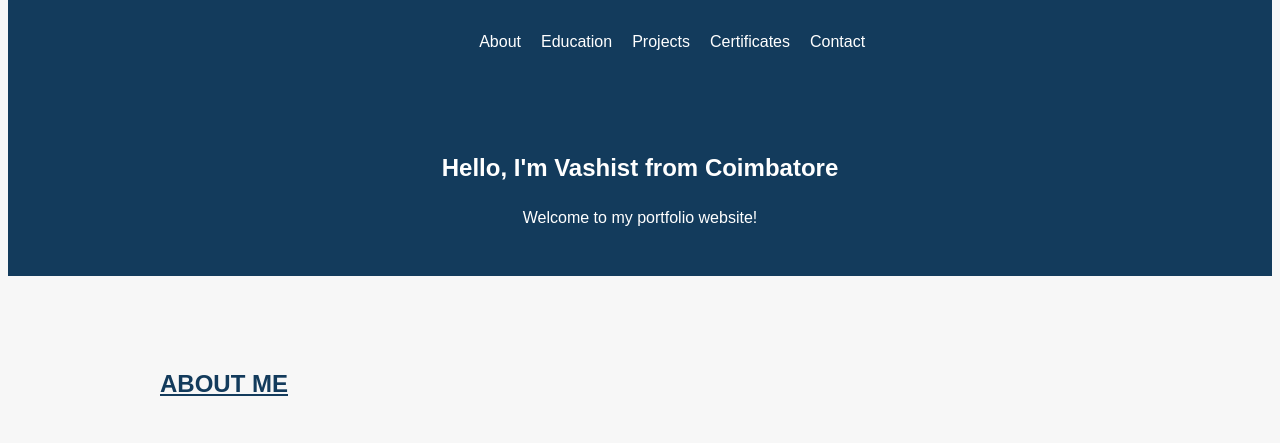
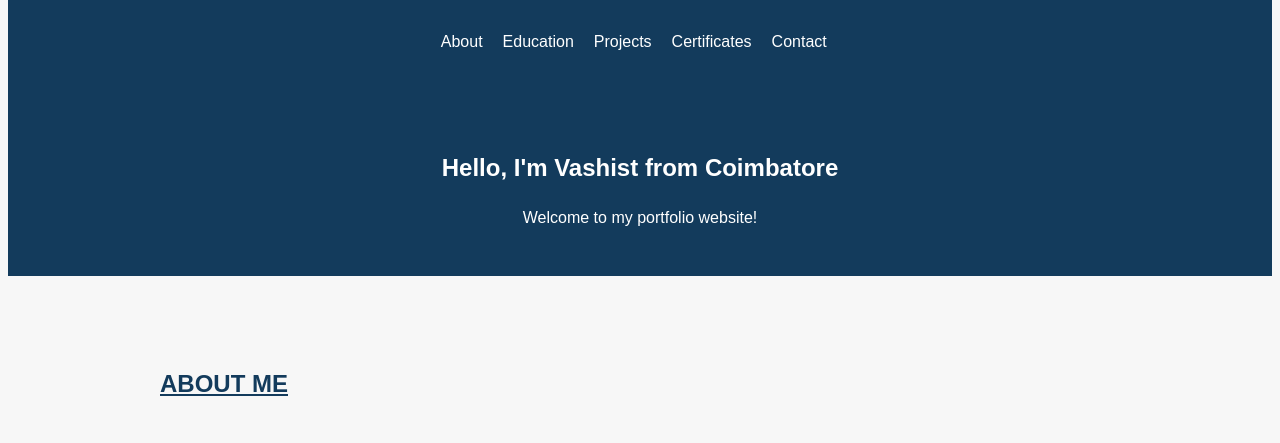
Before and after one commit to Vashist-V/Portfolio, a plain HTML site: page index.html in a window 1280 px wide. Shown: the part 134-577 px from the top of the page. Drawn offline with Linux system fonts and the light colour scheme; a script that the page names is missing.

Commit message:
Update styles.css

```diff
--- a/styles.css
+++ b/styles.css
@@ -36,7 +36,7 @@ Reset some default styles
   .nav-links {
     list-style: none;
     display: flex;
-    margin-left: 27%;
+    margin-left: 23%;
     margin-top: 0%;
     /* border-style: solid; */
   }
```
